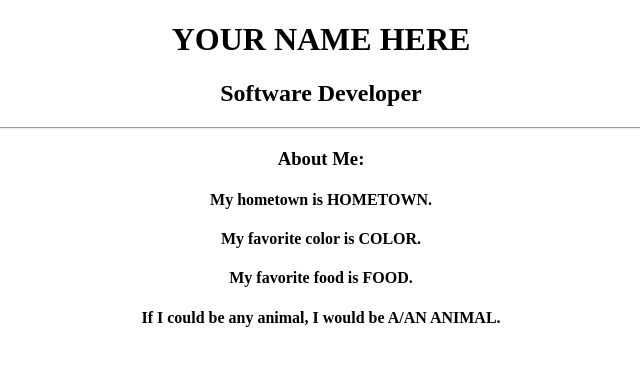
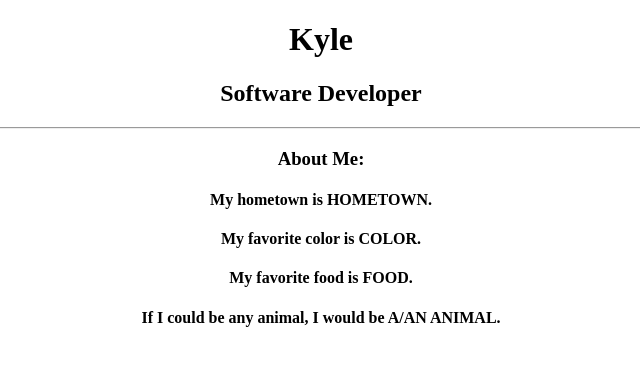
Before and after one commit to ksherk55/git-tutorial, a plain HTML site: page index.html in a window 1280 px wide. Shown: the whole page, without its empty margins (319-959 px from the left). Drawn offline with Linux system fonts and the light colour scheme.

Commit message:
changed name in index.html

```diff
--- a/index.html
+++ b/index.html
@@ -7,7 +7,7 @@
 		  </head>
 		  <body>
 			<div align="center">
-				<h1>YOUR NAME HERE</h1>
+				<h1>Kyle</h1>
 				<h2>Software Developer</h2>
 				<hr>
 				<h3>About Me:</h3>
```
